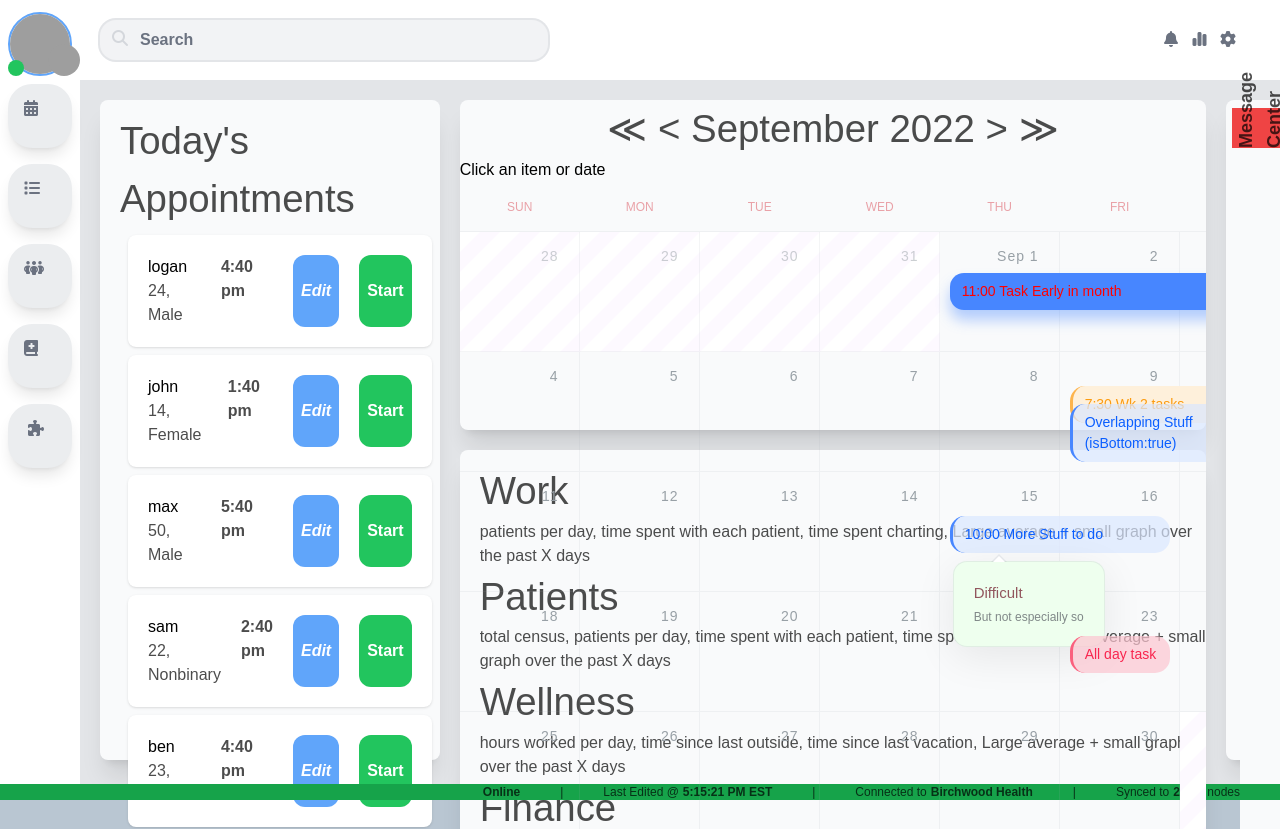
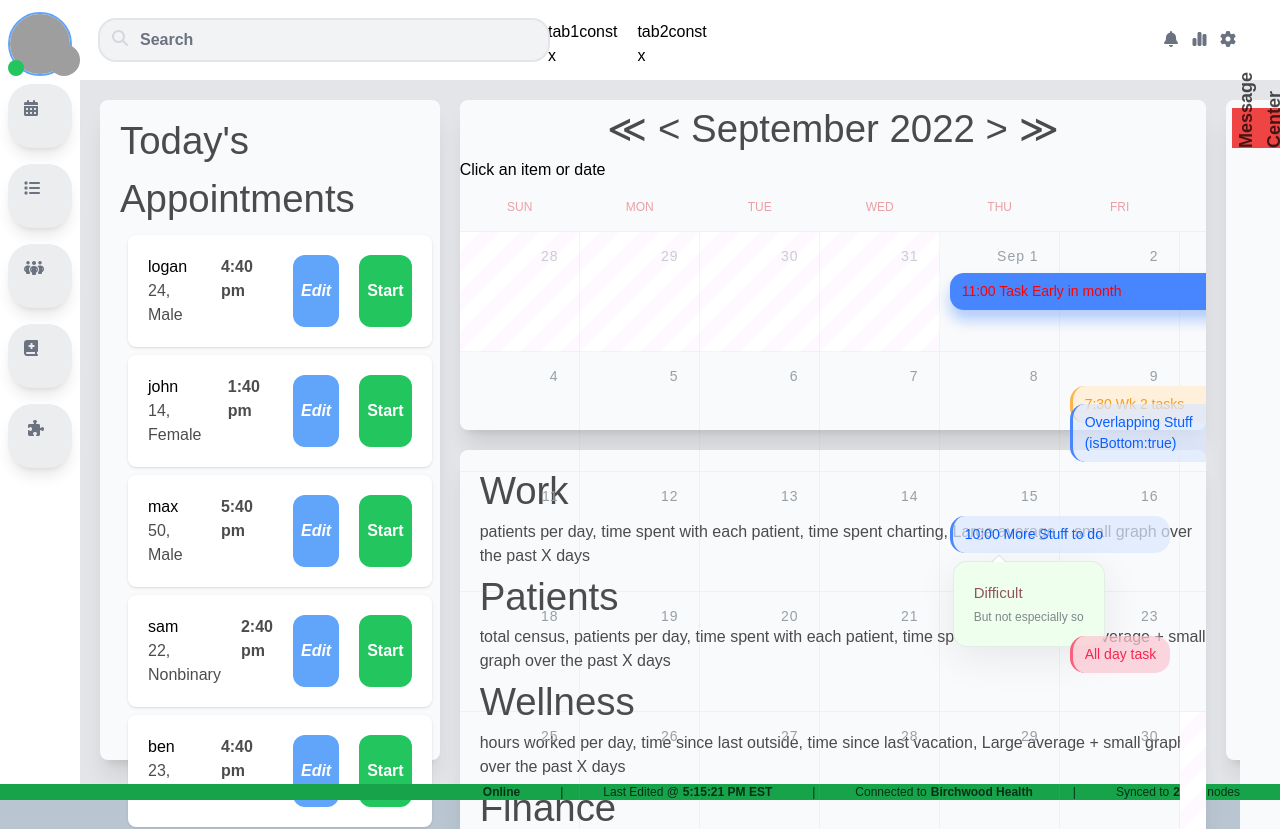
Before and after one commit to apertahealth/rchart, a SvelteKit app: page / in a window 1280 px wide. Shown: the top 829 px of the page. Built offline with nearby package versions, Linux system fonts and the light colour scheme; grey boxes are pictures that could not be loaded.

Commit message:
primitive tabs that can be deleted, using an array

```diff
--- /dev/null
+++ b/src/lib/components/tab.svelte
@@ -0,0 +1,11 @@
+<script>
+    //let title = "Richard Berka";
+    export let title;
+</script>
+
+<slot />
+<!-- <h3>{title}</h3> -->
+
+<style>
+
+</style>
--- /dev/null
+++ b/src/lib/components/tabbar.svelte
@@ -0,0 +1,4 @@
+<script>
+    let tabs = [];
+
+</script>
--- a/src/routes/+layout.svelte
+++ b/src/routes/+layout.svelte
@@ -1,6 +1,29 @@
 <script>
 	import '../app.css';
+	import Tab from '../lib/components/tab.svelte';
 	import { invoke } from '@tauri-apps/api/tauri';
+
+	// a store of the number of active tabs
+	// $storeTabs = [
+	// 	{ id:0, name: 'tab 1'},
+	// 	{ id:1, name: "tab 2"},
+	// 	{ id:2, name: "tab 3"}
+	// ];
+
+	let tabs = [
+		{name: 'tab1const', id: 1},
+		{name: 'tab2const', id: 2}
+	];
+
+	let newtabs = 2;
+
+	const deleteTab = (id) => {
+		tabs = tabs.filter((tab) => tab.id != id);
+	}
+
+	const addTab = () => {
+		tabs.push({name: 'newtab', id: newtabs++});
+	}
 
 	function add_person() {
 		invoke('add_ryan');
@@ -34,11 +57,31 @@
 			</div>
 		</form>
 
+		<!-- tabs -->
+		<div class="flex flex-row gap-5">
+			{#each tabs as tab (tab.id)}
+			<div>
+				<h4>{tab.name}</h4>
+
+				<!-- delete tab button -->
+				<button on:click={() => {deleteTab(tab.id)}}>x</button>
+			</div>
+			{:else}
+			<p>no tabs left!</p>
+			{/each}
+		</div>
+
 		<!-- three top buttons -->
 		<div class="fixed right-0 mr-10 pt-2">
+
+			<!-- notifications -->
 			<button on:click="{add_person}"><i class="fa-solid fa-bell h-6 w-6 text-gray-500" /></button>
-			<button><a href="/stats"><i class="fa-solid fa-chart-simple h-6 w-6 text-gray-500" /></a></button>
-			<button><a href="/options"><i class="fa-solid fa-gear h-6 w-6 text-gray-500" /></a></button>
+
+			<!-- statistics -->
+			<button on:click="{() => {addTab}}"><a href="/"><i class="fa-solid fa-chart-simple h-6 w-6 text-gray-500" /></a></button>
+
+			<!-- settings -->
+			<button on:click="{ () => {}}"><a href="/options"><i class="fa-solid fa-gear h-6 w-6 text-gray-500" /></a></button>
 		</div>
 
 	</section>
```
